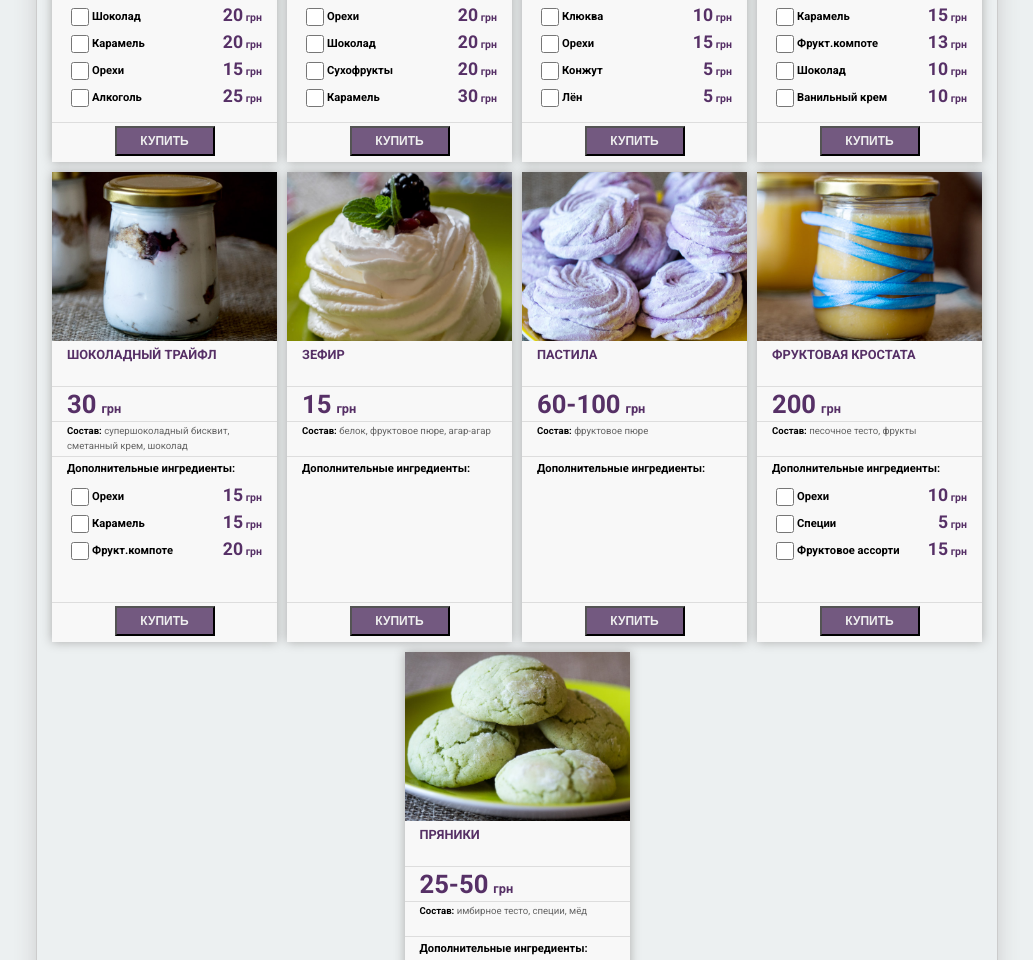
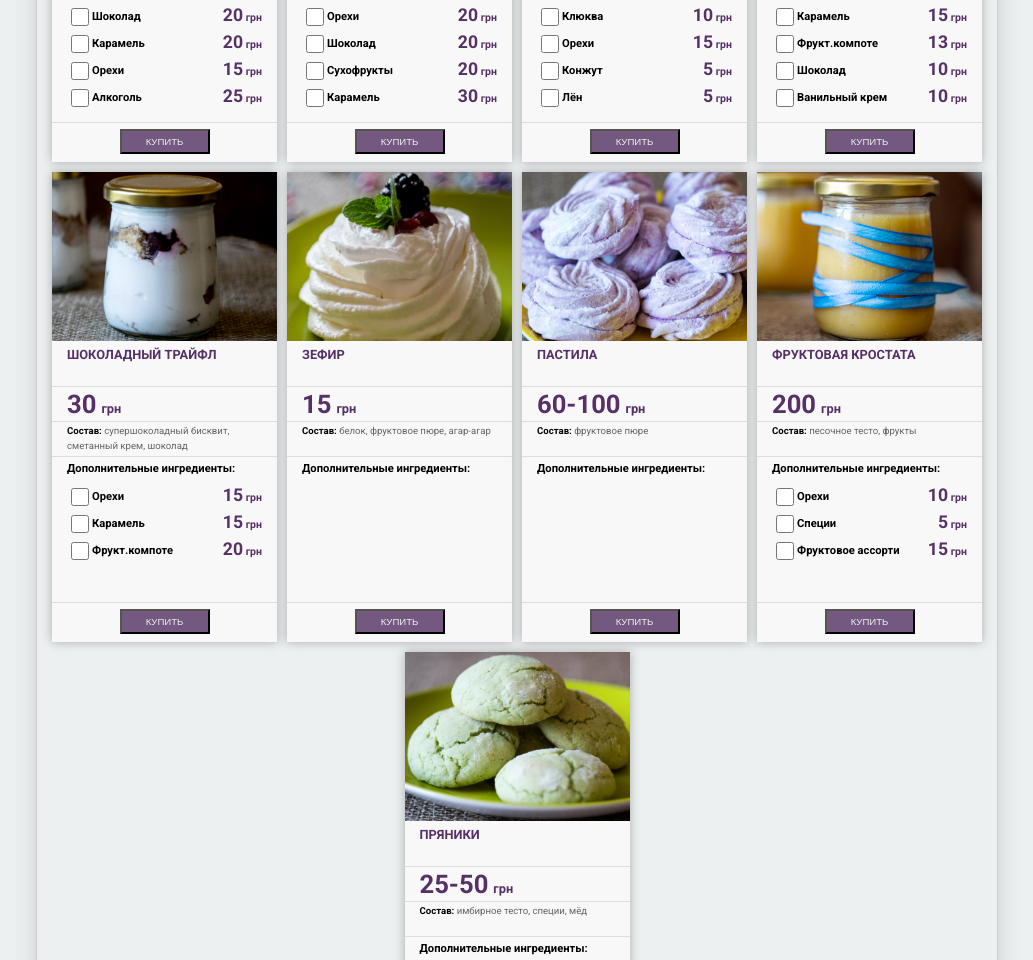
Before and after one commit to JuriKovtun/CakesSite, a website built with webpack: page index.html in a window 1280 px wide. Shown: the part 1586-2546 px from the top of the page, without its empty margins (123-1156 px from the left). Built offline with nearby package versions, Linux system fonts and the light colour scheme.

Commit message:
- remade class Product

```diff
--- a/index.html
+++ b/index.html
@@ -14,7 +14,7 @@
     </div>
     <aside class="header-navigation__phone">
         <img class="header-navigation__phone-icon" src="img/phone-icon.svg" alt="company phone number">
-        <span class="header-navigation__phone-number">+38(099)999-99-99</span>
+        <span class="header-navigation__phone-number">+38 (050) 162 58 09</span>
     </aside>
     <div class="header-navigation__text">
         <span class="header-navigation__caption header-navigation__caption_motto">
--- a/style/product.less
+++ b/style/product.less
@@ -71,17 +71,17 @@
     }
   }
   &__buy-section {
-    margin-top: 3px;
+    margin-top: 6px;
     text-align: center;
   }
 
   &__buy-button {
     background-color: #735980;
     color: #eeeeee;
-    font-size: 0.75rem;
-    font-weight: bold;
-    height: 30px;
-    width: 100px;
+    font-size: 0.6rem;
+    font-weight: normal;
+    height: 25px;
+    width: 90px;
   }
 
   &__buy-button:hover {
```
